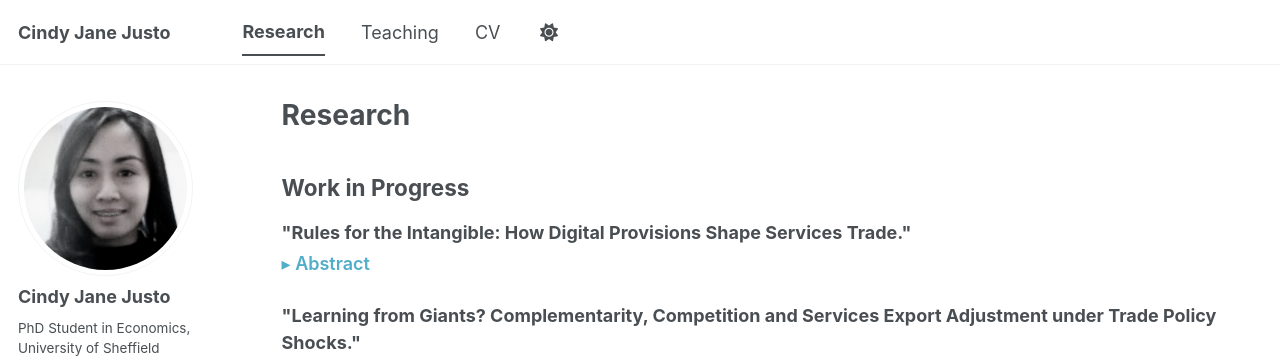
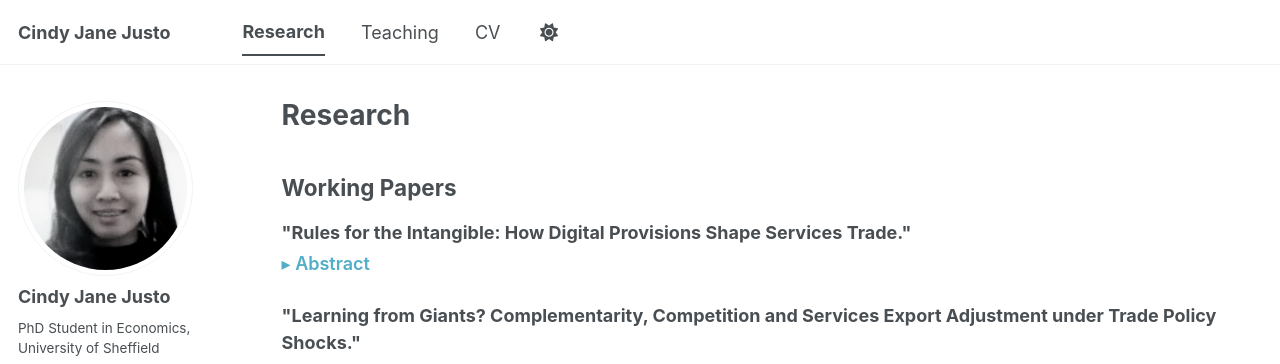
Before and after one commit to cindyjusto/cindyjusto.github.io, a Jekyll site: the page built from _pages/publications.html, in a window 1280 px wide and 1057 px high. Shown: the top 364 px of the window. Built offline with Jekyll 4.4.1, drawn with Linux system fonts in a browser that asks for light colours; a script bundle is joined from its source files by our own code; library files that are not in the unit come from our copies.

Commit message:
Update publications.html

```diff
--- a/_pages/publications.html
+++ b/_pages/publications.html
@@ -20,7 +20,7 @@ details.abstract > p { margin-top: 0; text-align: justify; }
 .paper-title { margin-bottom: 0.2em; }
 </style>
 
-<h2>Work in Progress</h2>
+<h2>Working Papers</h2>
 
 <p class="paper-title"><strong>"Rules for the Intangible: How Digital Provisions Shape Services Trade."</strong></p>
 
```
